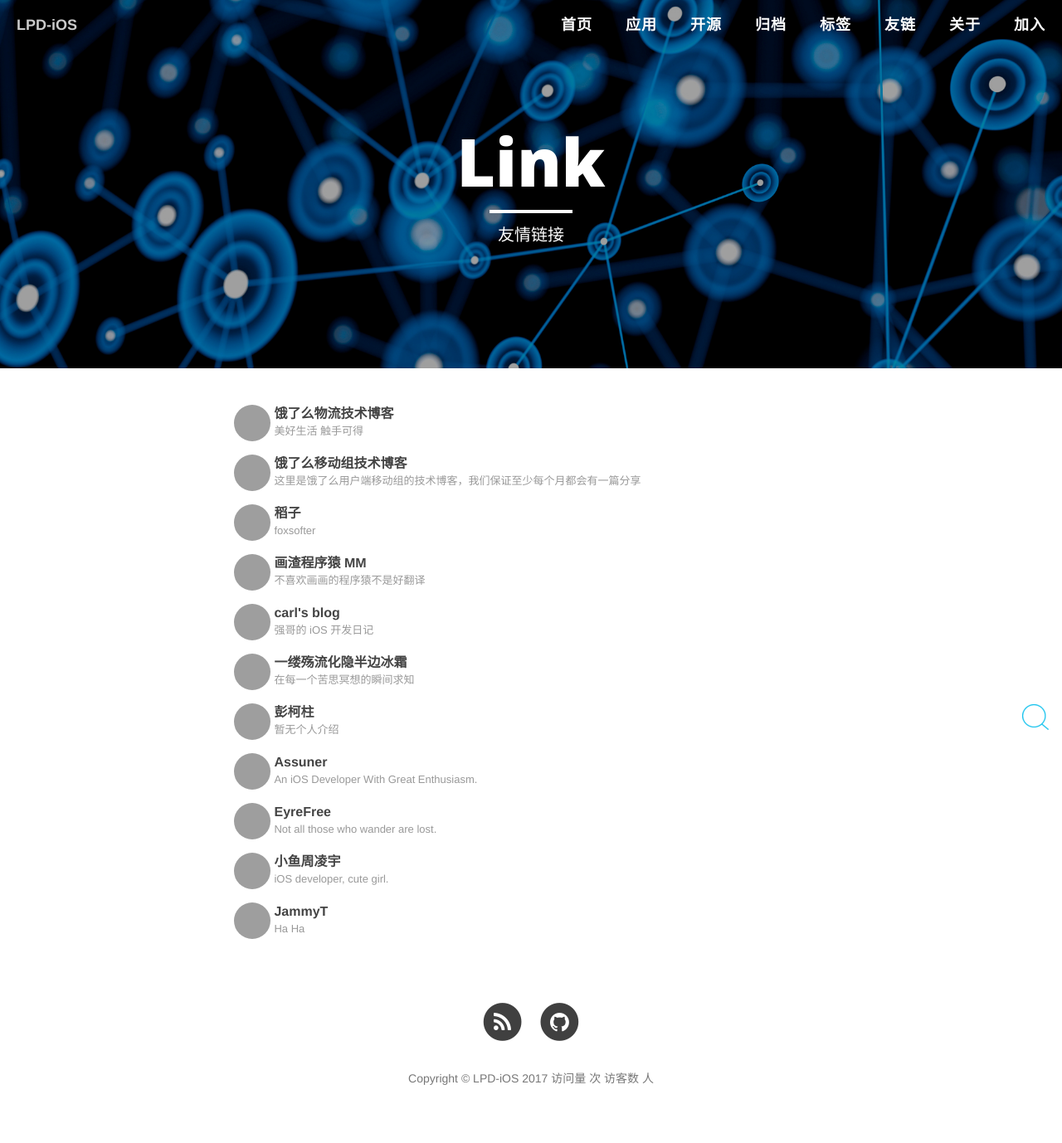
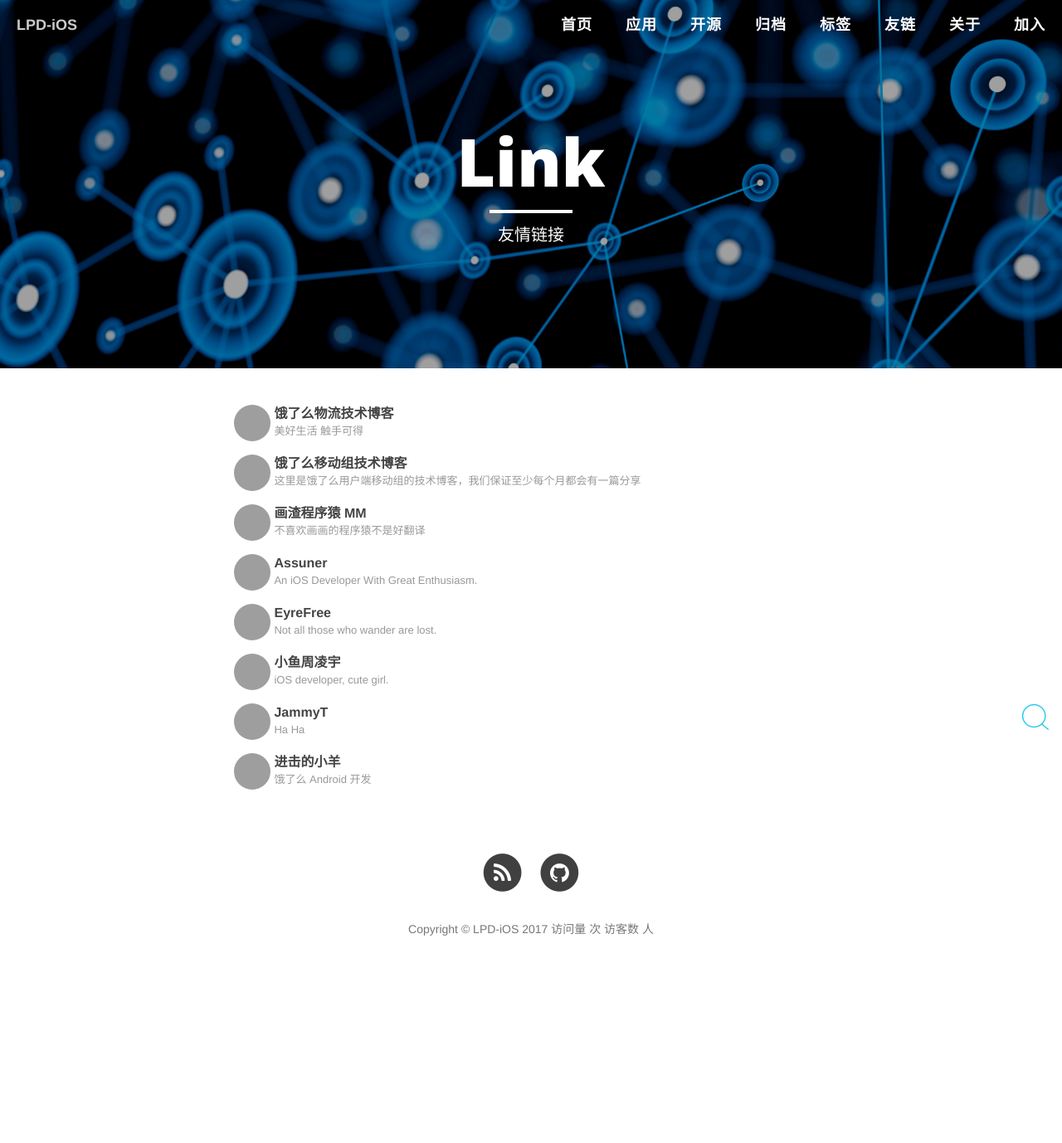
Before and after one commit to LPD-iOS/LPD-iOS.github.io, a Jekyll site: the page built from link.html, in a window 1280 px wide. Shown: the whole page at 83% size. Built offline with Jekyll 4.4.1, drawn with Linux system fonts in a browser that asks for light colours; nearby versions of some CDN libraries; comment, search, counter and statistics services are not loaded; after the commit the page ends 1198 px from its top, so only the background shows below that; grey boxes are pictures that could not be loaded.

Commit message:
Update links

```diff
--- a/link.html
+++ b/link.html
@@ -45,47 +45,11 @@ header-img: "img/link-bg.jpg"
                     </a>
                 </li>
                 <li class="link-item">
-                    <a target="_blank" class="link-url" href="http://www.jianshu.com/u/ac93c4b98c6b" style='text-decoration:none;'>
-                        <img class="avatar" src="https://avatars2.githubusercontent.com/u/1644853?v=3&amp;s=460" alt="稻子">
-                        <div class="wrap-info">
-                            <div class="name">稻子</div>
-                            <div class="info">foxsofter</div>
-                        </div>
-                    </a>
-                </li>
-                <li class="link-item">
                     <a target="_blank" class="link-url" href="http://mmoaay.github.io/" style='text-decoration:none;'>
                         <img class="avatar" src="https://avatars1.githubusercontent.com/u/4161013?v=3&amp;s=460" alt="画渣程序猿MM">
                         <div class="wrap-info">
                             <div class="name">画渣程序猿 MM</div>
                             <div class="info">不喜欢画画的程序猿不是好翻译</div>
-                        </div>
-                    </a>
-                </li>
-                <li class="link-item">
-                    <a target="_blank" class="link-url" href="http://www.jianshu.com/u/a72b1ba293a5" style='text-decoration:none;'>
-                        <img class="avatar" src="http://upload-images.jianshu.io/upload_images/1018190-2cb323e0c07c1a50.jpg?imageMogr2/auto-orient/strip%7CimageView2/2/w/1240" alt="carl&#39;s blog">
-                        <div class="wrap-info">
-                            <div class="name">carl&#39;s blog</div>
-                            <div class="info">强哥的 iOS 开发日记</div>
-                        </div>
-                    </a>
-                </li>
-                <li class="link-item">
-                    <a target="_blank" class="link-url" href="https://halfrost.com/" style='text-decoration:none;'>
-                        <img class="avatar" src="https://avatars0.githubusercontent.com/u/10825609?v=3&amp;s=460" alt="一缕殇流化隐半边冰霜">
-                        <div class="wrap-info">
-                            <div class="name">一缕殇流化隐半边冰霜</div>
-                            <div class="info">在每一个苦思冥想的瞬间求知</div>
-                        </div>
-                    </a>
-                </li>
-                <li class="link-item">
-                    <a target="_blank" class="link-url" href="http://www.jianshu.com/u/4baca66ebb3b" style='text-decoration:none;'>
-                        <img class="avatar" src="http://upload.jianshu.io/users/upload_avatars/3145796/e97cc9813c23?imageMogr2/auto-orient/strip|imageView2/1/w/240/h/240" alt="Assuner">
-                        <div class="wrap-info">
-                            <div class="name">彭柯柱</div>
-                            <div class="info">暂无个人介绍</div>
                         </div>
                     </a>
                 </li>
@@ -125,6 +89,15 @@ header-img: "img/link-bg.jpg"
                         </div>
                     </a>
                 </li>
+                <li class="link-item">
+                    <a target="_blank" class="link-url" href="http://xujinyang.github.io/" style='text-decoration:none;'>
+                        <img class="avatar" src="https://avatars3.githubusercontent.com/u/4199903?v=4&amp;s=460" alt="进击的小羊">
+                        <div class="wrap-info">
+                            <div class="name">进击的小羊</div>
+                            <div class="info">饿了么 Android 开发</div>
+                        </div>
+                    </a>
+                </li>
             </ul>
 
         </div>
```
